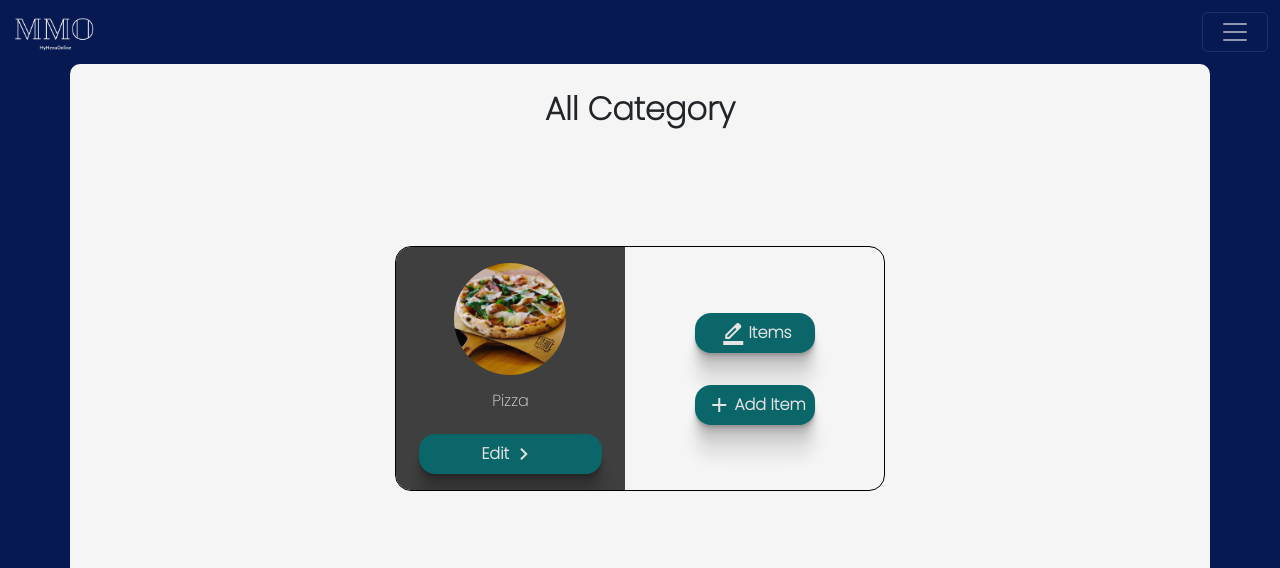
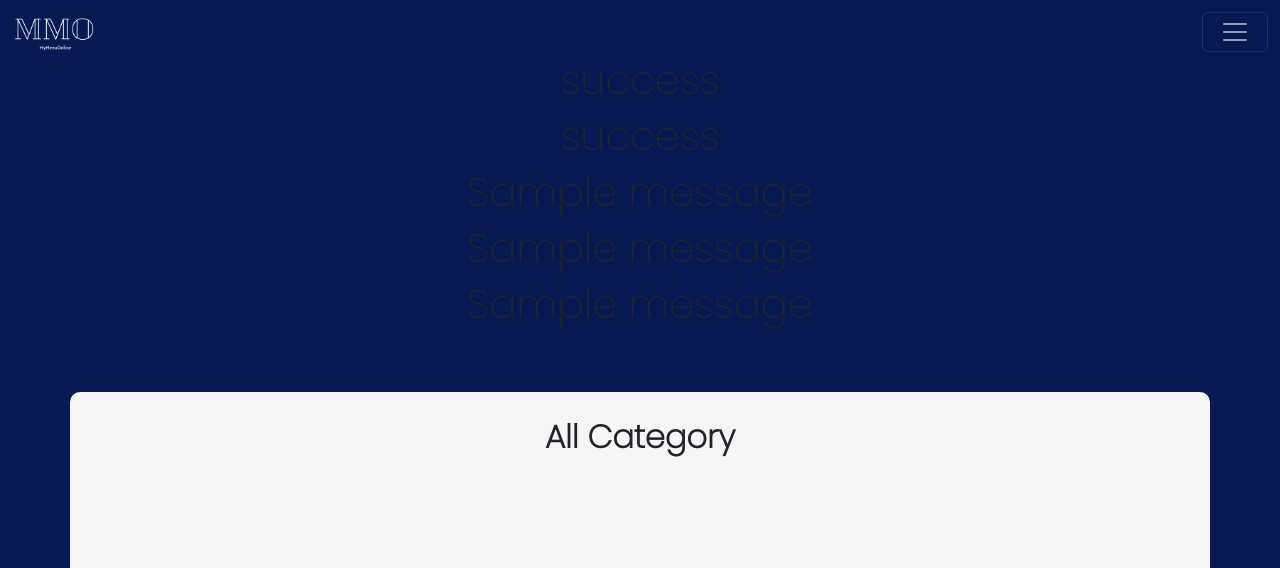
Before and after one commit to infinitus04/myMenuOnline, a Django app: page /client/category/ in a window 1280 px wide. Shown: the top 568 px of the page. Run offline with Django 4.2, Linux system fonts and the light colour scheme; a user stored in the database is signed in; data comes from the database, SQL or seed files in the repository; both versions use the stored data as it was after the commit; tables that the repository leaves empty hold one stand-in row (values such as "Sample post"); one stand-in notice (Sample message) is shown.

Commit message:
alert messages functionality added

```diff
--- a/client/views.py
+++ b/client/views.py
@@ -3,6 +3,7 @@ from .models import CustomUser
 from django.contrib.auth import authenticate, login,logout
 from django.contrib.auth.decorators import login_required
 from client.models import *
+from django.contrib import messages
 
 # Create your views here.
 def clientLogin(request):
@@ -79,21 +80,30 @@ def categoryList(request):
 def categoryEdit(request, id):
     header = Header.objects.get(id = id)
     if request.method =="POST":
-        categoryName = request.POST.get('categoryName')
-        description =  request.POST.get('description')
-        imagee = request.FILES.get('image')
-        print(f'Name: {categoryName} | dis: {description} | image: {imagee}')
-        if imagee:
-            header.image = imagee
 
-        if header.header_text != categoryName:
-            header.header_text = categoryName
+        if 'saveSubmit' in request.POST:
+        # If submit buttton is clicked
+            categoryName = request.POST.get('categoryName')
+            description =  request.POST.get('description')
+            imagee = request.FILES.get('image')
+            print(f'Name: {categoryName} | dis: {description} | image: {imagee}')
+            if imagee:
+                header.image = imagee
 
-        if header.description != description:
-            header.description = description
+            if header.header_text != categoryName:
+                header.header_text = categoryName
 
-        header.save()
-        return redirect('/client/category/')
+            if header.description != description:
+                header.description = description
+
+            header.save()
+            messages.success(request, 'Item edited sucessfully!')
+            return redirect('/client/category/')
+
+        elif 'deleteSubmit' in request.POST:
+            messages.error(request, 'Item deleted sucessfully!')
+            header.delete()
+            return redirect('/client/category/')
 
     if header.menu.user==request.user:
         return render(request, 'client/categoryEdit.html', {'header': header})
@@ -143,10 +153,12 @@ def itemAdd(request, id):
                 tags = tags,
                 header = header
             )
+            messages.success(request, 'Item added sucessfully')
+
             if 'save' in request.POST:
                 return redirect(f'/client/items/category={header.id}/')
-            elif 'saveandnew':
-                return redirect(f'/client/items/category={header.id}/add/   ')
+            elif 'saveandnew' in request.POST:
+                return redirect(f'/client/items/category={header.id}/add/')
 
 
         return render(request, 'client/itemAdd.html', {'header': header })
--- a/templates/client/categoryList.html
+++ b/templates/client/categoryList.html
@@ -15,6 +15,24 @@
     <!-- Nav bar  start-->
     {% include 'client/navBar.html' %}
 
+
+    <!-- Alert message -->
+    <!--  GET THE UI DONE FOR ALERTS -->
+    {% if messages %}
+
+    {% for message in messages %}
+    <h1>{{message.tags}}</h1>
+    <h1>{{message.tags}}</h1>
+    <h1>{{message.tags}}</h1>
+    <h1>{{message}}</h1>
+    <h1>{{message}}</h1>
+    <h1>{{message}}</h1>
+
+    {% endfor %}
+
+    {% endif %}
+    <!-- Alert message end -->
+
     {% if headers|length == 0 %}
     <div class="heightMax container noCategory ">
       <h1>No Category Created</h1>
@@ -27,6 +45,10 @@
       </div>
       <!-- <img class="myMMOlogo" src="static/img/mmoLogo.png" alt=""> -->
       {% else %}
+
+    <!-- Alert message -->
+
+    <!-- Alert message end -->
       <div class="container catListFlex setFixheight">
         <h2>All Category</h2>
 
```
Also changed, not shown: templates/client/categoryEdit.html (+5 -3 lines), templates/client/itemAdd.html (+15 -1 lines), templates/client/itemList.html (+12 -0 lines), db.sqlite3, media/images/chinesef.jpeg (deleted), media/images/momos.jpg (deleted), media/images/sandwich.jpg, media/images/seafood-pizza.jpg.
